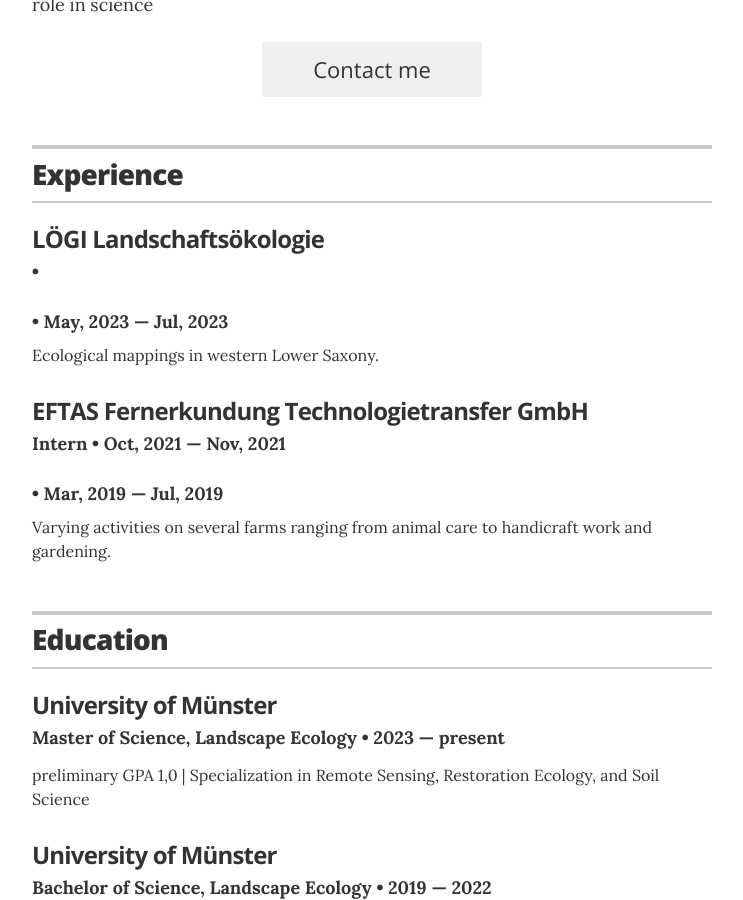
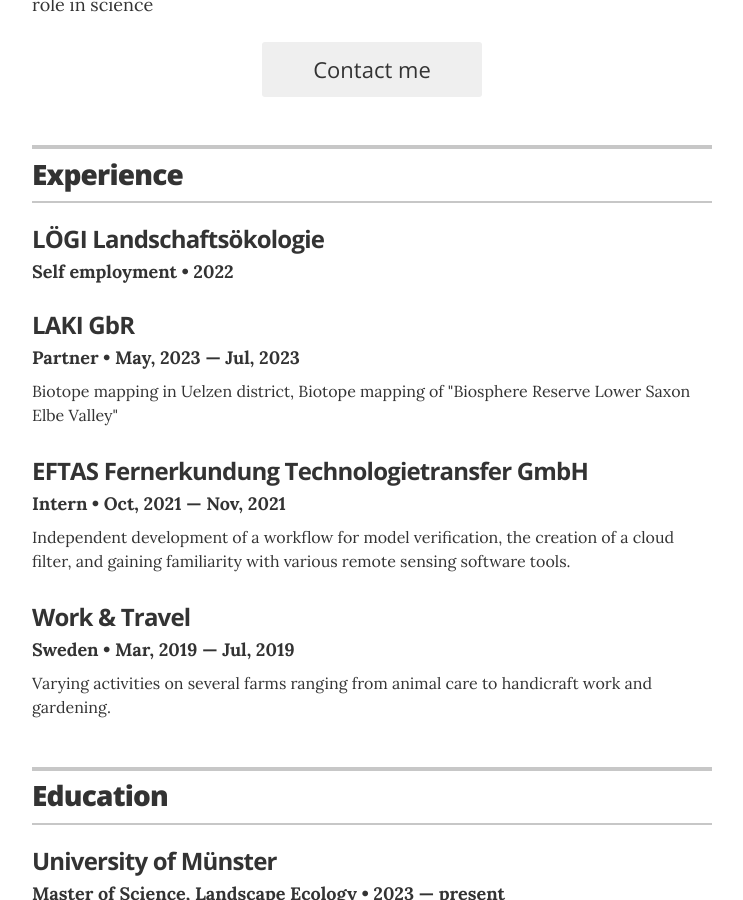
Before and after one commit to ESA99/resume, a Jekyll site: the page built from index.html, in a window 1280 px wide and 900 px high, scrolled down 380 px. Shown: the whole window, without its empty margins (268-1011 px from the left). Built offline with Jekyll 4.4.1, drawn with Linux system fonts in a browser that asks for light colours.

Commit message:
Update experience.yml

```diff
--- a/_data/experience.yml
+++ b/_data/experience.yml
@@ -1,23 +1,27 @@
 # Jobs
 # Self-employment
 - company: LÖGI Landschaftsökologie
-  founded: 2022
+  position: Self employment
+  duration: 2022
+  summary:
 
 
 # Freelance Cartographer
-- partner: LAKI GbR
-  projects: Biotope mapping in Uelzen district, Biotope mapping of "Biosphere Reserve Lower Saxon Elbe Valley"
+- company: LAKI GbR
+  position: Partner
   duration: May, 2023 &mdash; Jul, 2023
-  summary: Ecological mappings in western Lower Saxony.
+  summary: Biotope mapping in Uelzen district, Biotope mapping of "Biosphere Reserve Lower Saxon Elbe Valley"
+  #summary: Ecological mappings in western Lower Saxony.
 
 # Internship in remote sensing
 - company: EFTAS Fernerkundung Technologietransfer GmbH
   position: Intern
   duration:  Oct, 2021 &mdash; Nov, 2021
-  summary:
+  summary: Independent development of a workflow for model verification, the creation of a cloud filter, and gaining familiarity with various remote sensing software tools.
 
 
 # Work & Travel
-- location: Sweden
+- company: Work & Travel
+  position: Sweden
   duration: Mar, 2019  &mdash; Jul, 2019
   summary: Varying activities on several farms ranging from animal care to handicraft work and gardening.
```
